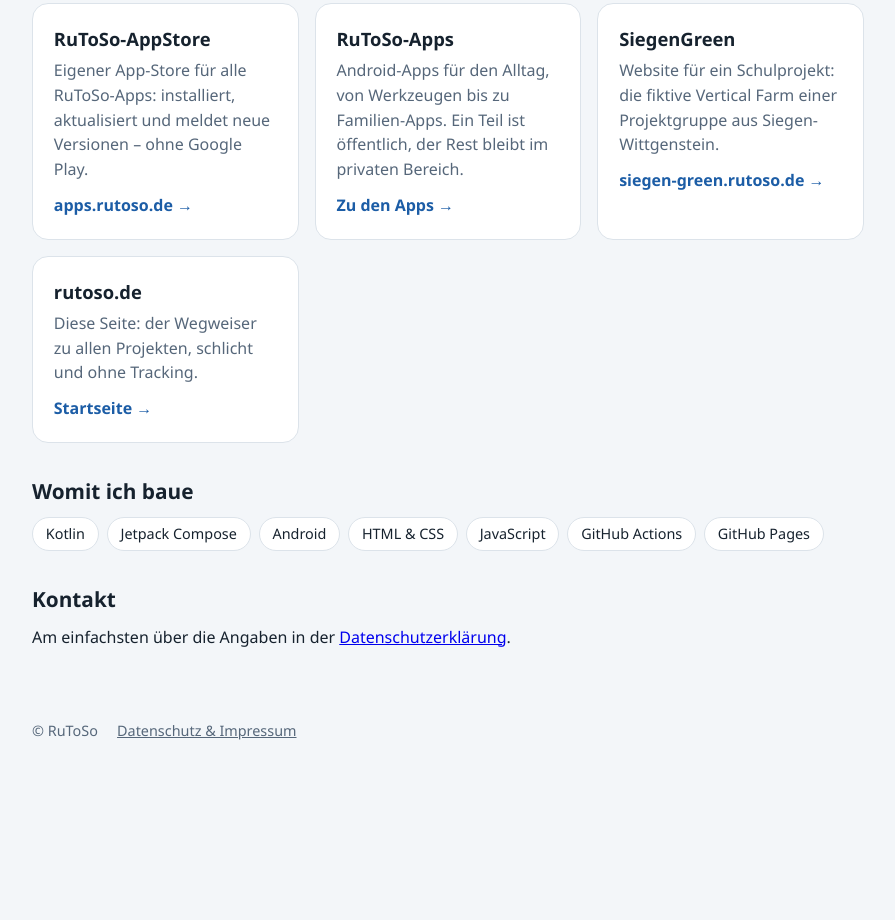
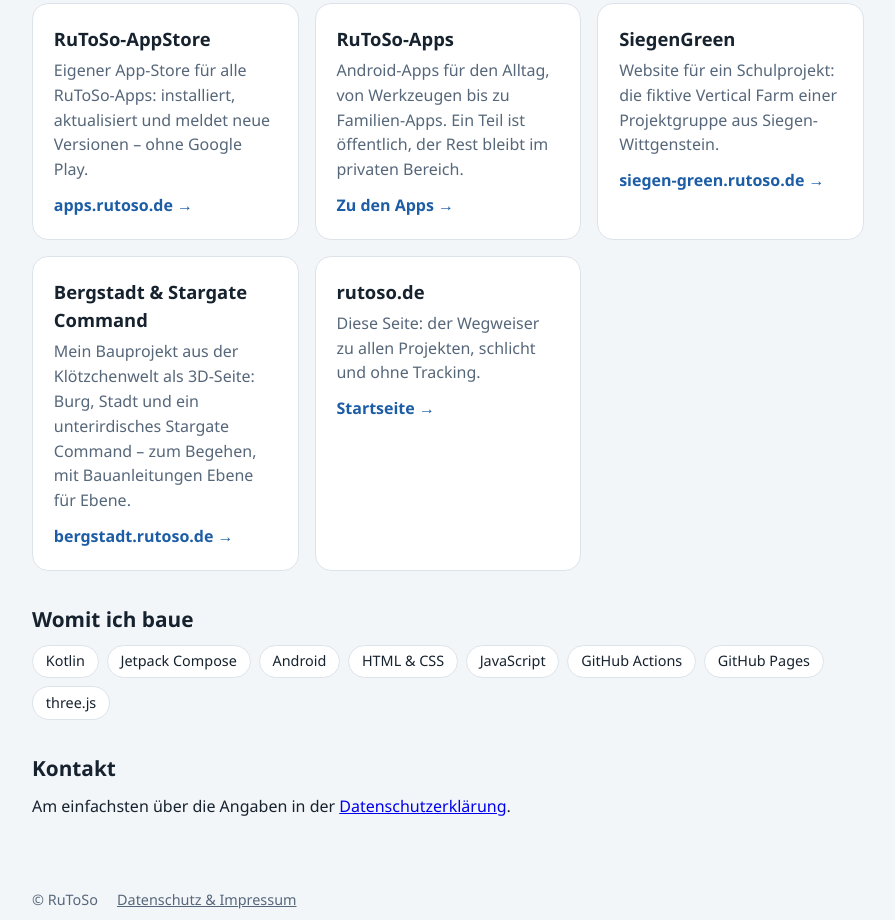
Before and after one commit to RuToSo/rutoso-start, a plain HTML site: page ueber.html in a window 1280 px wide. Shown: the part 439-1359 px from the top of the page, without its empty margins (192-1087 px from the left). Before the commit the page ends 1213 px from the top, so only its background shows below. Drawn offline with Linux system fonts and the light colour scheme.

Commit message:
Add files via upload

```diff
--- a/ueber.html
+++ b/ueber.html
@@ -49,11 +49,12 @@ footer a{color:inherit}
     <a class="kachel" href="https://apps.rutoso.de"><h2>RuToSo-AppStore</h2><p>Eigener App-Store für alle RuToSo-Apps: installiert, aktualisiert und meldet neue Versionen – ohne Google Play.</p><span>apps.rutoso.de →</span></a>
     <a class="kachel" href="https://apps.rutoso.de"><h2>RuToSo-Apps</h2><p>Android-Apps für den Alltag, von Werkzeugen bis zu Familien-Apps. Ein Teil ist öffentlich, der Rest bleibt im privaten Bereich.</p><span>Zu den Apps →</span></a>
     <a class="kachel" href="https://siegen-green.rutoso.de"><h2>SiegenGreen</h2><p>Website für ein Schulprojekt: die fiktive Vertical Farm einer Projektgruppe aus Siegen-Wittgenstein.</p><span>siegen-green.rutoso.de →</span></a>
+    <a class="kachel" href="https://bergstadt.rutoso.de"><h2>Bergstadt &amp; Stargate Command</h2><p>Mein Bauprojekt aus der Klötzchenwelt als 3D-Seite: Burg, Stadt und ein unterirdisches Stargate Command – zum Begehen, mit Bauanleitungen Ebene für Ebene.</p><span>bergstadt.rutoso.de →</span></a>
     <a class="kachel" href="/"><h2>rutoso.de</h2><p>Diese Seite: der Wegweiser zu allen Projekten, schlicht und ohne Tracking.</p><span>Startseite →</span></a>
   </div>
 
   <h2>Womit ich baue</h2>
-  <div class="chips"><span>Kotlin</span><span>Jetpack Compose</span><span>Android</span><span>HTML &amp; CSS</span><span>JavaScript</span><span>GitHub Actions</span><span>GitHub Pages</span></div>
+  <div class="chips"><span>Kotlin</span><span>Jetpack Compose</span><span>Android</span><span>HTML &amp; CSS</span><span>JavaScript</span><span>GitHub Actions</span><span>GitHub Pages</span><span>three.js</span></div>
 
   <h2>Kontakt</h2>
   <p>Am einfachsten über die Angaben in der <a href="https://apps.rutoso.de/datenschutz.html">Datenschutzerklärung</a>.</p>
```
Also changed, not shown: index.html (+1 -0 lines).
